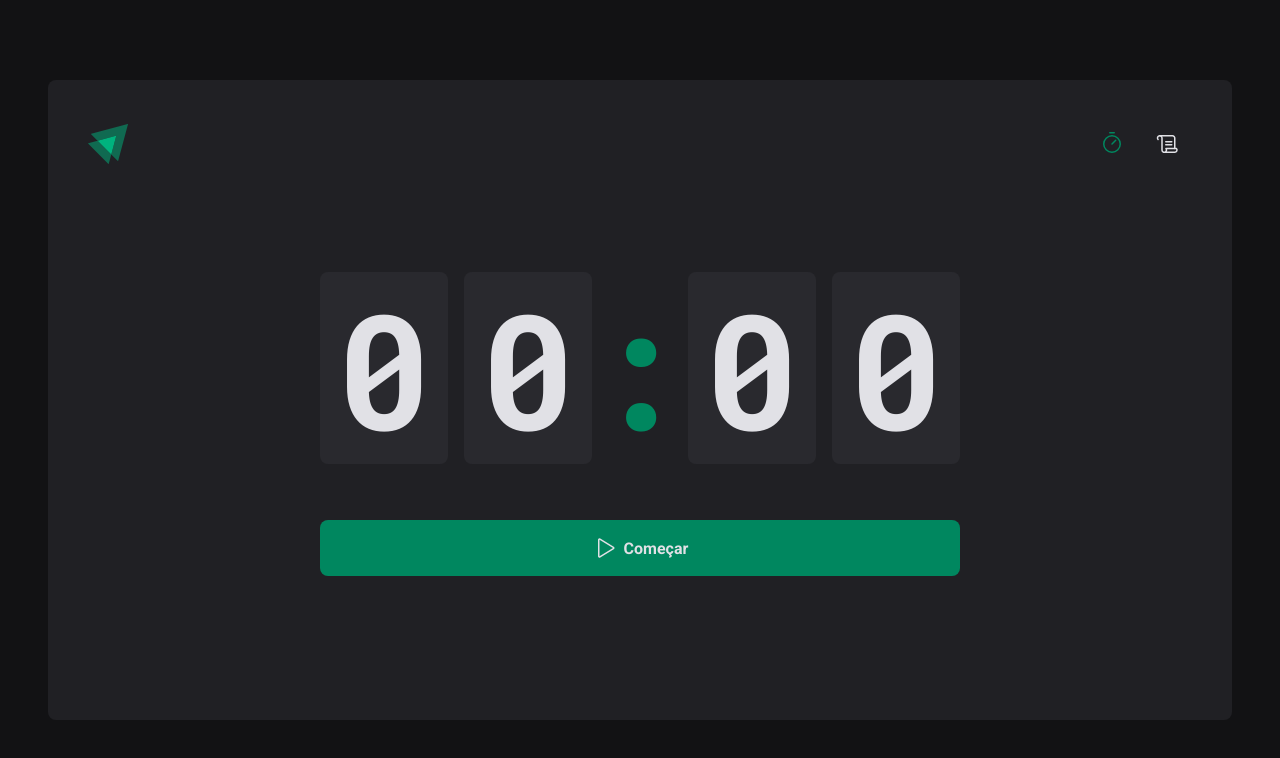
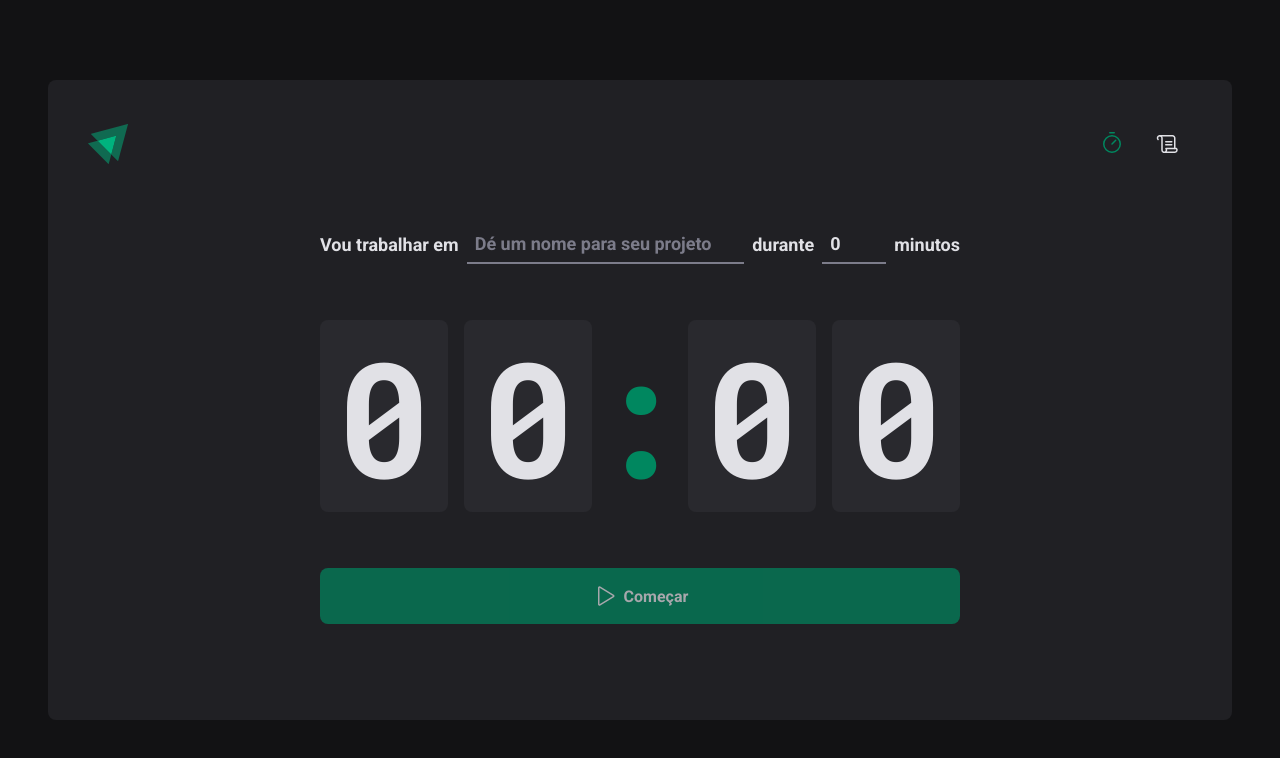
Before and after one commit to douglasrochak/02-aula-criando-spas-com-reactjs, a React (Vite) app: page / in a window 1280 px wide. Shown: the top 758 px of the page. Built offline with nearby package versions, Linux system fonts and the light colour scheme.

Commit message:
aula contexto no formulario

```diff
--- a/src/pages/Home/components/Countdown/index.tsx
+++ b/src/pages/Home/components/Countdown/index.tsx
@@ -1,13 +1,17 @@
 import { differenceInSeconds } from "date-fns";
-import { useContext, useEffect, useState } from "react";
+import { useContext, useEffect } from "react";
 import { CycleContext } from "../..";
 
 import { CountdownContainer, Separator } from "./styles";
 
 export function Countdown() {
-  const { activeCycle, activeCycleId, markCurrentCycleAsFinished } =
-    useContext(CycleContext);
-  const [amountSecondsPassed, setAmountSecondsPassed] = useState(0);
+  const {
+    activeCycle,
+    activeCycleId,
+    amountSecondsPassed,
+    markCurrentCycleAsFinished,
+    setSecondsPassed,
+  } = useContext(CycleContext);
 
   const totalSeconds = activeCycle ? activeCycle.minutesAmount * 60 : 0;
   const currentSeconds = activeCycle ? totalSeconds - amountSecondsPassed : 0;
@@ -29,17 +33,23 @@ export function Countdown() {
         );
         if (secondsDifference >= totalSeconds) {
           markCurrentCycleAsFinished();
-          setAmountSecondsPassed(totalSeconds);
+          setSecondsPassed(totalSeconds);
           clearInterval(interval);
         } else {
-          setAmountSecondsPassed(secondsDifference);
+          setSecondsPassed(secondsDifference);
         }
       }, 1000);
     }
     return () => {
       clearInterval(interval);
     };
-  }, [activeCycle, activeCycleId, totalSeconds, markCurrentCycleAsFinished]);
+  }, [
+    activeCycle,
+    activeCycleId,
+    totalSeconds,
+    markCurrentCycleAsFinished,
+    setSecondsPassed,
+  ]);
 
   useEffect(() => {
     if (activeCycle) {
--- a/src/pages/Home/components/NewCycleForm/index.tsx
+++ b/src/pages/Home/components/NewCycleForm/index.tsx
@@ -1,27 +1,12 @@
-import { useForm } from "react-hook-form";
-import { zodResolver } from "@hookform/resolvers/zod";
-import * as zod from "zod";
+import { useContext } from "react";
+import { useFormContext } from "react-hook-form";
 
+import { CycleContext } from "../..";
 import { FormContainer, TaskInput, MinutesAmountInput } from "./styles";
 
-const newCycleFormValidationSchema = zod.object({
-  task: zod.string().min(1, "Informe a tarefa"),
-  minutesAmount: zod
-    .number()
-    .min(5, "O ciclo precisa ser de no mínimo 5 minutos")
-    .max(60, "O ciclo precisa ser de no mínimo 5 minutos"),
-});
-
-type NewCycleFormData = zod.infer<typeof newCycleFormValidationSchema>;
-
-export function NewCycleContainer() {
-  const { register, handleSubmit, watch, reset } = useForm<NewCycleFormData>({
-    resolver: zodResolver(newCycleFormValidationSchema),
-    defaultValues: {
-      task: "",
-      minutesAmount: 0,
-    },
-  });
+export function NewCycleForm() {
+  const { activeCycle } = useContext(CycleContext);
+  const { register } = useFormContext();
 
   return (
     <FormContainer>
--- a/src/pages/Home/index.tsx
+++ b/src/pages/Home/index.tsx
@@ -1,7 +1,10 @@
 import { HandPalm, Play } from "phosphor-react";
+import { FormProvider, useForm } from "react-hook-form";
+import { zodResolver } from "@hookform/resolvers/zod";
+import * as zod from "zod";
 
 import { Countdown } from "./components/Countdown";
-import { NewCycleContainer } from "./components/NewCycleForm";
+import { NewCycleForm } from "./components/NewCycleForm";
 
 import {
   HomeContainer,
@@ -10,6 +13,14 @@ import {
 } from "./style";
 import { createContext, useState } from "react";
 
+const newCycleFormValidationSchema = zod.object({
+  task: zod.string().min(1, "Informe a tarefa"),
+  minutesAmount: zod
+    .number()
+    .min(5, "O ciclo precisa ser de no mínimo 5 minutos")
+    .max(60, "O ciclo precisa ser de no mínimo 5 minutos"),
+});
+type NewCycleFormData = zod.infer<typeof newCycleFormValidationSchema>;
 interface Cycle {
   id: string;
   task: string;
@@ -22,7 +33,9 @@ interface Cycle {
 interface CycleContextType {
   activeCycle: Cycle | undefined;
   activeCycleId: string | null;
+  amountSecondsPassed: number;
   markCurrentCycleAsFinished: () => void;
+  setSecondsPassed: (seconds: number) => void;
 }
 
 export const CycleContext = createContext({} as CycleContextType);
@@ -30,24 +43,35 @@ export const CycleContext = createContext({} as CycleContextType);
 export function Home() {
   const [cycles, setCycles] = useState<Cycle[]>([]);
   const [activeCycleId, setActiveCycleId] = useState<string | null>(null);
+  const [amountSecondsPassed, setAmountSecondsPassed] = useState(0);
 
   const activeCycle = cycles.find((cycle) => cycle.id === activeCycleId);
 
-  // function handleCreateNewCycle(data: NewCycleFormData) {
-  //   const id = String(new Date().getTime());
+  const newCycleForm = useForm<NewCycleFormData>({
+    resolver: zodResolver(newCycleFormValidationSchema),
+    defaultValues: {
+      task: "",
+      minutesAmount: 0,
+    },
+  });
 
-  //   const newCycle: Cycle = {
-  //     id,
-  //     task: data.task,
-  //     minutesAmount: data.minutesAmount,
-  //     startDate: new Date(),
-  //   };
+  const { handleSubmit, watch, reset } = newCycleForm;
 
-  //   setCycles((state) => [...cycles, newCycle]);
-  //   setActiveCycleId(id);
-  //   setAmountSecondsPassed(0);
-  //   reset();
-  // }
+  function handleCreateNewCycle(data: NewCycleFormData) {
+    const id = String(new Date().getTime());
+
+    const newCycle: Cycle = {
+      id,
+      task: data.task,
+      minutesAmount: data.minutesAmount,
+      startDate: new Date(),
+    };
+
+    setCycles((state) => [...cycles, newCycle]);
+    setActiveCycleId(id);
+    setAmountSecondsPassed(0);
+    reset();
+  }
 
   function handleInterruptCycle() {
     setCycles((state) =>
@@ -75,19 +99,29 @@ export function Home() {
     );
   }
 
-  // const task = watch("task");
-  // const isSubmitDisabled = !task;
+  function setSecondsPassed(seconds: number) {
+    setAmountSecondsPassed(seconds);
+  }
+
+  const task = watch("task");
+  const isSubmitDisabled = !task;
 
   return (
     <HomeContainer>
-      <form
-        /* onSubmit={handleSubmit(handleCreateNewCycle)} */ id="pomodoroForm"
-      >
+      <form onSubmit={handleSubmit(handleCreateNewCycle)} id="pomodoroForm">
         <CycleContext.Provider
-          value={{ activeCycle, activeCycleId, markCurrentCycleAsFinished }}
+          value={{
+            activeCycle,
+            activeCycleId,
+            amountSecondsPassed,
+            markCurrentCycleAsFinished,
+            setSecondsPassed,
+          }}
         >
+          <FormProvider {...newCycleForm}>
+            <NewCycleForm />
+          </FormProvider>
           <Countdown />
-          {/* <NewCycleForm /> */}
         </CycleContext.Provider>
 
         {activeCycle ? (
@@ -97,7 +131,7 @@ export function Home() {
           </StopCountdownButton>
         ) : (
           <StartCountdownButton
-            // disabled={isSubmitDisabled}
+            disabled={isSubmitDisabled}
             form="pomodoroForm"
             type="submit"
           >
```
